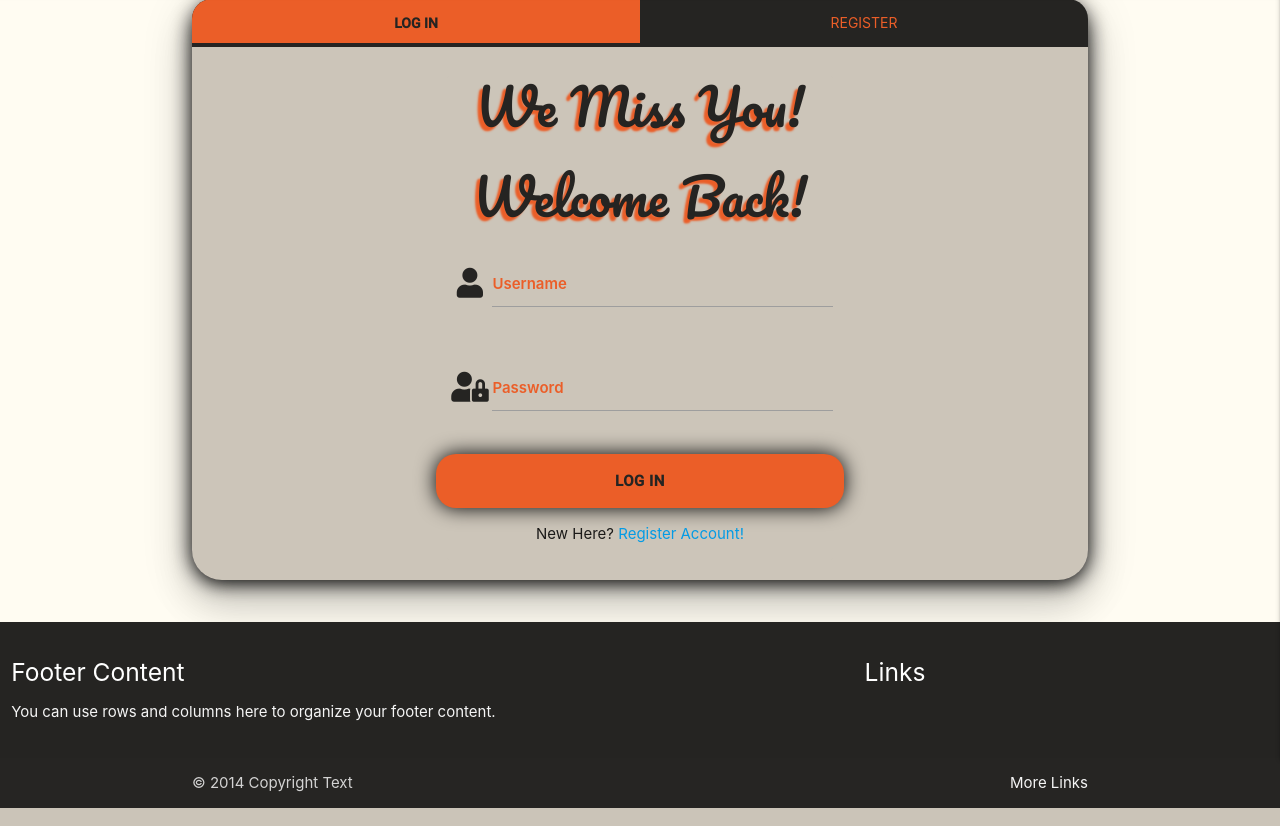
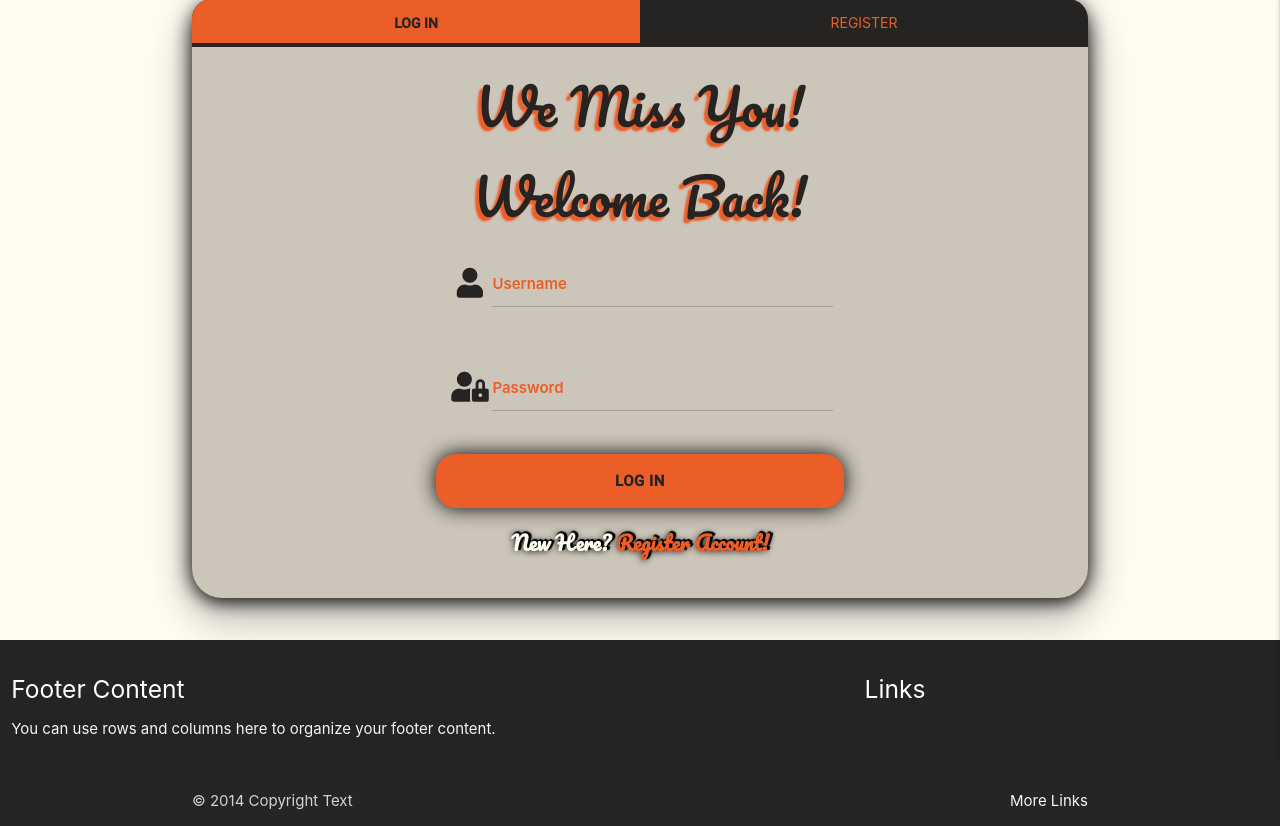
Before and after one commit to IvanTepes/cook-book, a Flask app: page /login in a window 1280 px wide. Shown: the part 101-927 px from the top of the page. Run offline with Flask 2, Linux system fonts and the light colour scheme; some libraries are stand-ins or nearby versions.

Commit message:
Added btn classes for forms btn and msg

```diff
--- a/templates/components/forms/log_in_form.html
+++ b/templates/components/forms/log_in_form.html
@@ -42,9 +42,9 @@
                         Log In
                     </button>
                     <div class="col s12">
-                        <p class="center-align">
+                        <p class="center-align new-here-msg">
                             New Here?
-                            <a href="{{ url_for('register') }}">
+                            <a class="register-acc" href="{{ url_for('register') }}">
                                 Register Account!
                             </a>
                         </p>
```
